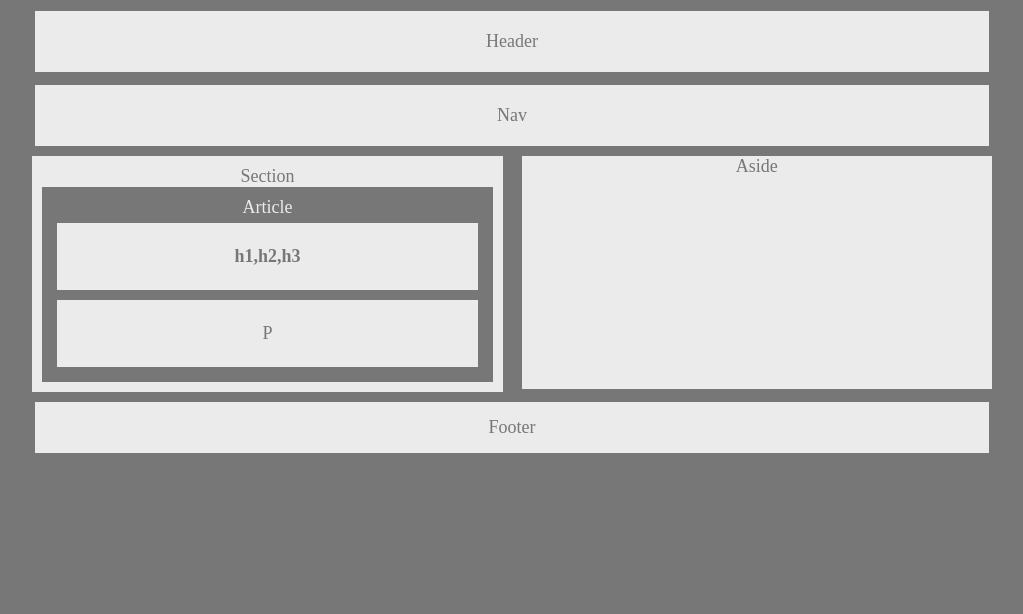
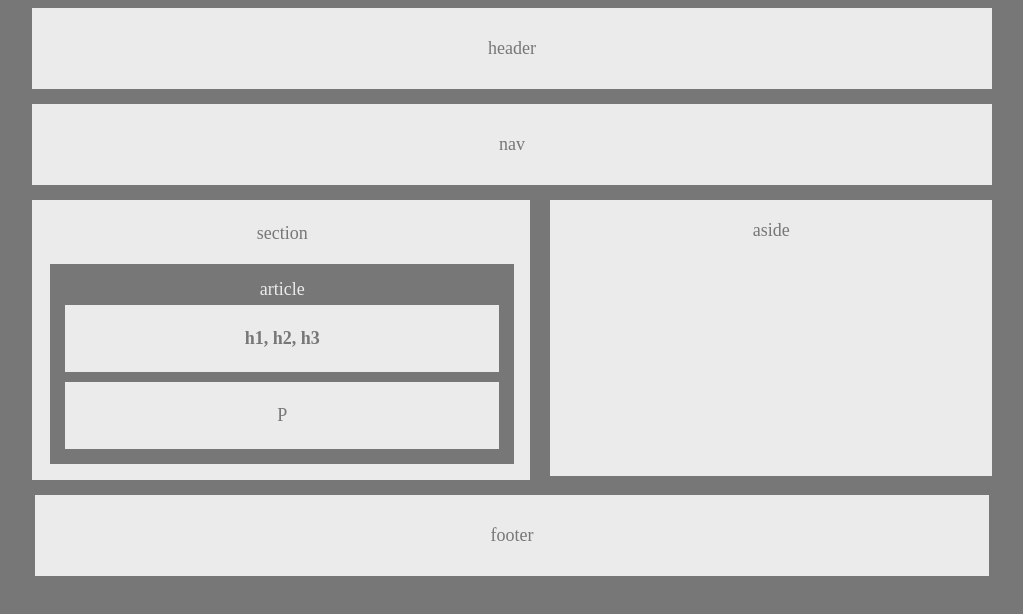
Before and after one commit to dfarnick/HW-Wireframe, a plain HTML site: page index.html in a window 1280 px wide. Shown: the whole page, without its empty margins (128-1151 px from the left). Drawn offline with Linux system fonts and the light colour scheme.

Commit message:
finished

```diff
--- a/index.html
+++ b/index.html
@@ -3,90 +3,37 @@
 
 <head>
 
-<link rel="stylesheet" href="styles.css">
+<link rel="stylesheet" type=text/css href="style.css">
 
-
-
-<style>
-
-body {background-color: #777;
-    color: #777;
-    font-size: 18px;
-    width: 960px; margin-right: auto; margin-left:auto;}
-
-header {text-align:center;
-        background-color: #ebebeb;
-    padding: 20px; border-bottom:10px; border-style:solid;}
-
-nav {text-align:center;
-    background-color: #ebebeb;
-    padding: 20px; border-bottom:10px; border-style:solid;}
-
-#section {
-  float: left;
-  width: 47%;
-  background-color: #ebebeb;
-  text-align:center; padding: 10px; padding-top: 10px;
-
-}
-
-#tommy {background-color:#777;
-padding:10px; color:#ebebeb}
-
-#frank {background-color:#ebebeb;
-color:#777; padding:5px; border-style:solid;
-border-width:5px;}
-
-#austin {background-color:#ebebeb; color:#777; padding: 5px; border-style:solid;
-border-width:5px;}
-
-aside {
-  float: right;
-  width: 49%;
-  background-color:#ebebeb;
-  text-align:center; padding-bottom: 212px;
-
-}
-
-footer {
-  clear: both;
-  text-align:center;
-    background-color: #ebebeb;
-    padding: 15px; border-top:10px; border-style:solid;
-
-}
-
-
-</style>
 
 </head>
 
-<body>
-
-
-        <body>
-                <header>Header</header>
-                <nav>Nav</nav>
+        <body id="body">
+                <header id="header">header</header>
+                <nav id="nav">nav</nav>
 
                 <div id="section">
-                <section> Section
-                     <article id="tommy">
-                          Article
-                          <div id="frank">
-                              <p><b>h1,h2,h3</b></p>
+                <section> section
+                     <article id="tommyart">
+                          article
+                          <div id="frankenhead">
+                              <p><b>h1, h2, h3</b></p>
                           </div>
 
-                        <div id="austin"><p>P</p>
+                        <div id="austinpara"><p>P</p>
 
                         </div>
                      </article>
                     </section>
                 </div>
 
-                <aside>Aside</aside>
+                <aside id="aside">aside</aside>
 
-                <footer>Footer</footer>
-           </body>
+                <footer id="footer">footer</footer>
+
+
+
+            </body>
 
 
 
--- a/style.css
+++ b/style.css
@@ -1,46 +1,46 @@
-body {background-color: #777;
+#body {background-color: #777;
     color: #777;
     font-size: 18px;
     width: 960px; margin-right: auto; margin-left:auto;}
 
-header {text-align:center;
+#header {text-align:center;
         background-color: #ebebeb;
-    padding: 20px; border-bottom:10px; border-style:solid;}
+    padding: 30px; margin-bottom: 15px;}
 
-nav {text-align:center;
+#nav {text-align:center;
     background-color: #ebebeb;
-    padding: 20px; border-bottom:10px; border-style:solid;}
+    padding: 30px; margin-bottom: 15px;}
 
 #section {
   float: left;
-  width: 47%;
+  width: 49%;
   background-color: #ebebeb;
-  text-align:center; padding: 10px; padding-top: 10px;
+  text-align:center; padding: 10px; padding-top: 20px; padding-left:10px;
+    border-left: 5px; border-color: #ebebeb; border-style:solid;
+}
+
+#tommyart {background-color:#777; padding:10px;
+padding-top:15px; color:#ebebeb; border-top:20px; border-style:solid;}
+
+#frankenhead {background-color:#ebebeb;
+color:#777; padding:5px; border-style:solid;
+border-width:5px; }
+
+#austinpara {background-color:#ebebeb; color:#777; padding: 5px; border-style:solid;
+border-width:5px;}
+
+#aside {
+  float: right;
+  width: 46%;
+  background-color:#ebebeb;
+  text-align:center; padding-bottom: 235px; padding-top: 20px;
 
 }
 
-#tommy {background-color:#777;
-padding:10px; color:#ebebeb}
-
-#frank {background-color:#ebebeb;
-color:#777; padding:5px; border-style:solid;
-border-width:5px;}
-
-#austin {background-color:#ebebeb; color:#777; padding: 5px; border-style:solid;
-border-width:5px;}
-
-aside {
-  float: right;
-  width: 49%;
-  background-color:#ebebeb;
-  text-align:center; padding-bottom: 212px;
-
-}
-
-footer {
+#footer {
   clear: both;
   text-align:center;
     background-color: #ebebeb;
-    padding: 15px; border-top:10px; border-style:solid;
+    padding: 30px; border-top:15px; border-color:#777; border-style:solid;
 
 }
```
